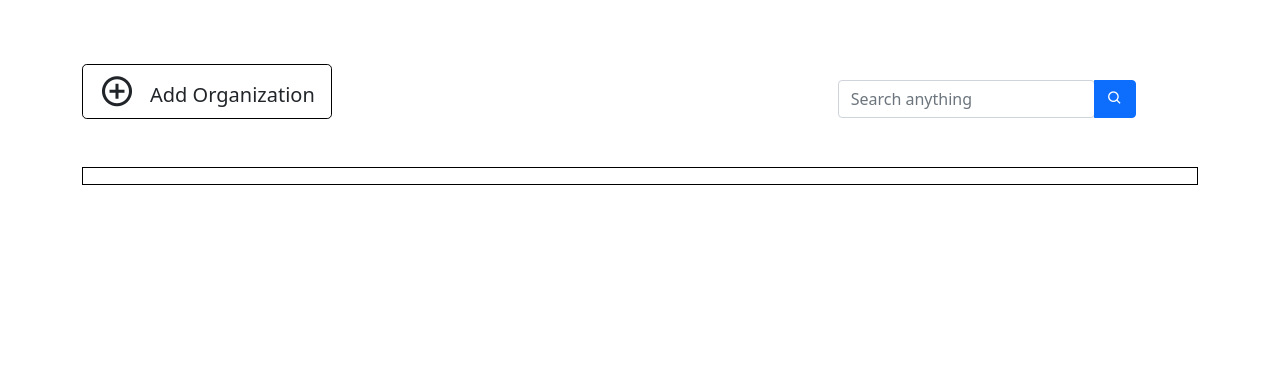
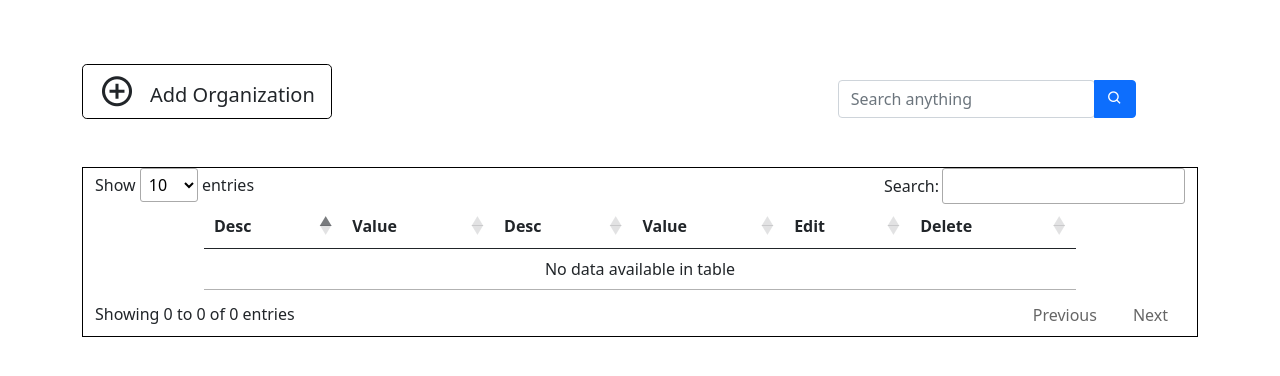
Before and after one commit to LL03-Identity-Dowell/100079-dowellclientadmin, a Django app: template templates/new_display_organisation.html in a window 1280 px wide. Shown: the part 96-472 px from the top of the page. Run offline with Django 4.2, Linux system fonts and the light colour scheme; the template is opened without the code that fills it, so the values that code supplies are empty; some libraries are stand-ins or nearby versions.

Commit message:
pagination

```diff
--- a/templates/new_base.html
+++ b/templates/new_base.html
@@ -9,10 +9,12 @@
   <link rel="stylesheet" href="https://cdn.jsdelivr.net/npm/boxicons@latest/css/boxicons.min.css"/>
   <script src="https://unpkg.com/boxicons@2.1.2/dist/boxicons.js"></script>
   <link href='https://unpkg.com/boxicons@2.1.2/css/boxicons.min.css' rel='stylesheet'>
+<link href='//cdn.datatables.net/1.12.1/css/jquery.dataTables.min.css' rel='stylesheet'>
+  <link href="https://cdn.jsdelivr.net/npm/bootstrap@5.0.2/dist/css/bootstrap.min.css" rel="stylesheet" integrity="sha384-EVSTQN3/azprG1Anm3QDgpJLIm9Nao0Yz1ztcQTwFspd3yD65VohhpuuCOmLASjC" crossorigin="anonymous">
+    <script src="https://cdnjs.cloudflare.com/ajax/libs/jquery/3.2.1/jquery.min.js"></script>
 
-  <link href="https://cdn.jsdelivr.net/npm/bootstrap@5.0.2/dist/css/bootstrap.min.css" rel="stylesheet" integrity="sha384-EVSTQN3/azprG1Anm3QDgpJLIm9Nao0Yz1ztcQTwFspd3yD65VohhpuuCOmLASjC" crossorigin="anonymous">
   <script src="https://cdn.jsdelivr.net/npm/bootstrap@5.0.2/dist/js/bootstrap.bundle.min.js" integrity="sha384-MrcW6ZMFYlzcLA8Nl+NtUVF0sA7MsXsP1UyJoMp4YLEuNSfAP+JcXn/tWtIaxVXM" crossorigin="anonymous"></script>
-      <script src="https://cdnjs.cloudflare.com/ajax/libs/jquery/3.2.1/jquery.min.js"></script>
+      {% comment %} <script src="https://cdnjs.cloudflare.com/ajax/libs/jquery/3.2.1/jquery.min.js"></script> {% endcomment %}
 
 </head>
   <body id="body-pd">
@@ -53,7 +55,7 @@
 
     </script> {% endcomment %}
     <script src="/static/js/script.js"></script>
-    <script src="https://cdnjs.cloudflare.com/ajax/libs/jquery/3.2.1/jquery.min.js"></script>
+   <script src="//cdn.datatables.net/1.12.1/js/jquery.dataTables.min.js"></script>
     <script src="https://cdn.jsdelivr.net/npm/@popperjs/core@2.9.2/dist/umd/popper.min.js" integrity="sha384-IQsoLXl5PILFhosVNubq5LC7Qb9DXgDA9i+tQ8Zj3iwWAwPtgFTxbJ8NT4GN1R8p" crossorigin="anonymous"></script>
 </body>
 </html>
--- a/templates/new_display_organisation.html
+++ b/templates/new_display_organisation.html
@@ -29,7 +29,18 @@
 
       <div class="container mt-5">
         <div class="row" style="border: thin solid black">
-          <table class="table table-borderless" style="width: 80%; text-align: center">
+          <table class="table table-borderless" style="width: 80%; text-align: center" id="organisation-table">
+
+                            <thead>
+        <tr>
+            <th>Desc</th>
+            <th>Value</th>
+            <th>Desc</th>
+            <th>Value</th>
+            <th>Edit</th>
+            <th>Delete</th>
+        </tr>
+    </thead>
             <tbody>
 
                               {% for organisation in organisations %}
@@ -39,9 +50,8 @@
                 <td>{{ organisation.name }} </td>
                 <td><b>Company:</b></td>
                 <td>{{ organisation.company_name }}</td>
-                <td><a href="{% url 'edit_organisation' %}?organisation_id={{organisation.organization_id}}&company_id={{organisation.company_id}}&session_id={{session_id}}"><button class="btn btn-sm"><i class="bx bx-edit bx-sm"></i></button></a>
-                  <button class="btn btn-sm"><i class="bx bx-trash bx-sm"></i></button>
-              </td>
+                <td><a href="{% url 'edit_organisation' %}?organisation_id={{organisation.organization_id}}&company_id={{organisation.company_id}}&session_id={{session_id}}"><button class="btn btn-sm"><i class="bx bx-edit bx-sm"></i></button></a></td>
+                 <td> <button class="btn btn-sm"><i class="bx bx-trash bx-sm"></i></button></td>
               </tr>
 
               {% endfor %}
@@ -54,4 +64,11 @@
       </div>
     </div>
 
+    <script>
+
+          $(document).ready( function () {
+    $('#organisation-table').DataTable();
+} );
+    </script>
+
                          {% endblock %}
```
Also changed, not shown: templates/new_display_department.html (+19 -2 lines), templates/new_display_project.html (+21 -2 lines), templates/new_users.html (+18 -1 lines).
